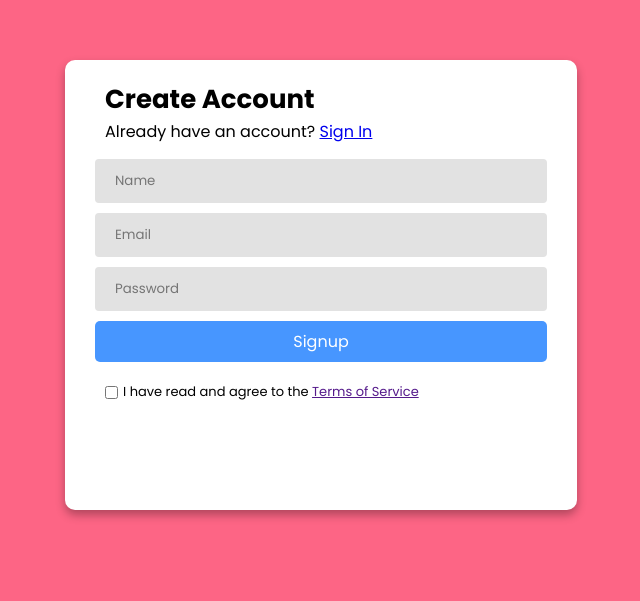
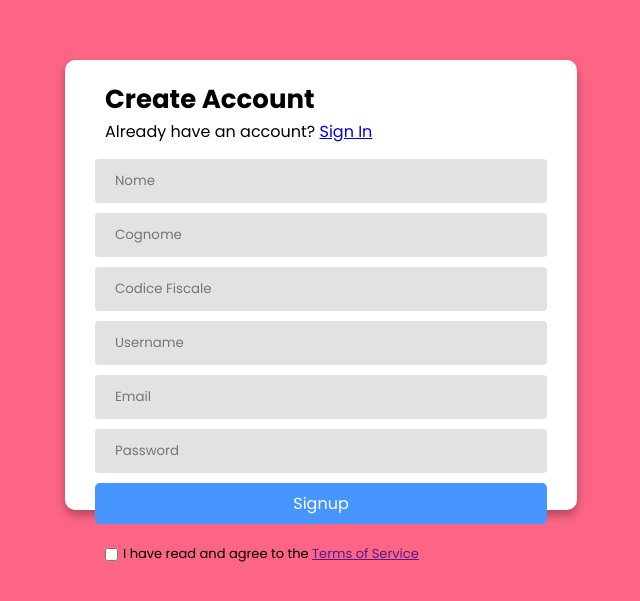
Before and after one commit to fatma2705/Analisi_FE, an Angular app: page /register in a window 1280 px wide. Shown: the part 115-716 px from the top of the page, without its empty margins (319-959 px from the left). Built offline with nearby package versions, Linux system fonts and the light colour scheme.

Commit message:
register bug risolto

```diff
--- a/src/app/auth/register/register.component.html
+++ b/src/app/auth/register/register.component.html
@@ -4,7 +4,10 @@
         <span>Already have an account? <a routerLink="/login">Sign In</a></span>
     </div>
     <form class="form-group" [formGroup]="registerForm" (ngSubmit)="onSubmit()">
-        <input type="text" name="name" placeholder="Name" formControlName="name">
+        <input type="text" name="nome" placeholder="Nome" formControlName="nome">
+        <input type="text" name="cognome" placeholder="Cognome" formControlName="cognome">
+        <input type="text" name="codiceFiscale" placeholder="Codice Fiscale" formControlName="codiceFiscale">
+        <input type="text" name="username" placeholder="Username" formControlName="username">
         <input type="email" name="email" placeholder="Email" formControlName="email">
         <input type="password" name="password" placeholder="Password" formControlName="password">
         <input type="submit" value="Signup">
--- a/src/app/auth/register/register.component.ts
+++ b/src/app/auth/register/register.component.ts
@@ -17,9 +17,12 @@ export class RegisterComponent {
   router = inject(Router);
 
   public registerForm = new FormGroup({
-    name: new FormControl('',[Validators.required]),
+    username: new FormControl('',[Validators.required]),
     email: new FormControl('',[Validators.required,Validators.email]),
-    password: new FormControl('',[Validators.required])
+    password: new FormControl('',[Validators.required]),
+    nome: new FormControl('',[Validators.required]),
+    cognome: new FormControl('',[Validators.required]),
+    codiceFiscale: new FormControl('',[Validators.required]),
   })
 
   public onSubmit() {
```
